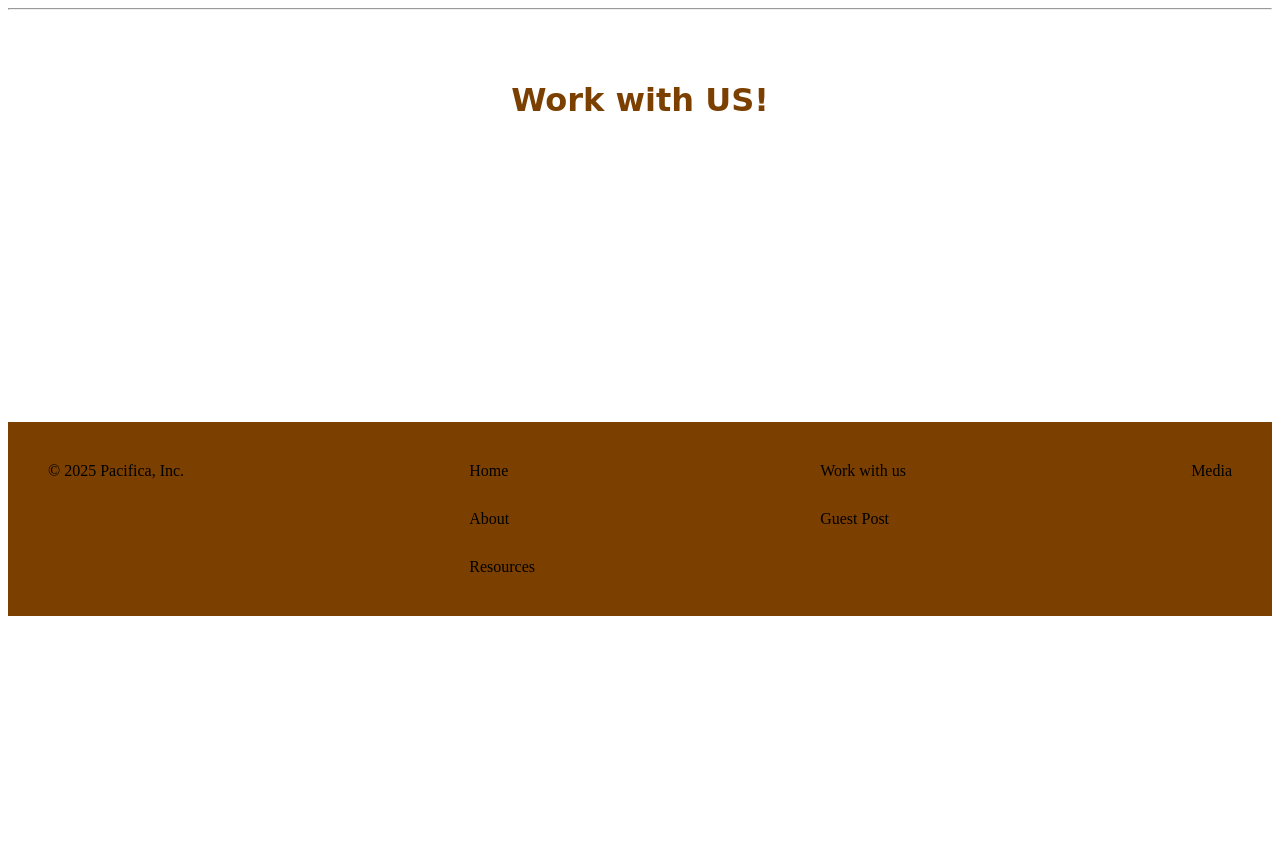
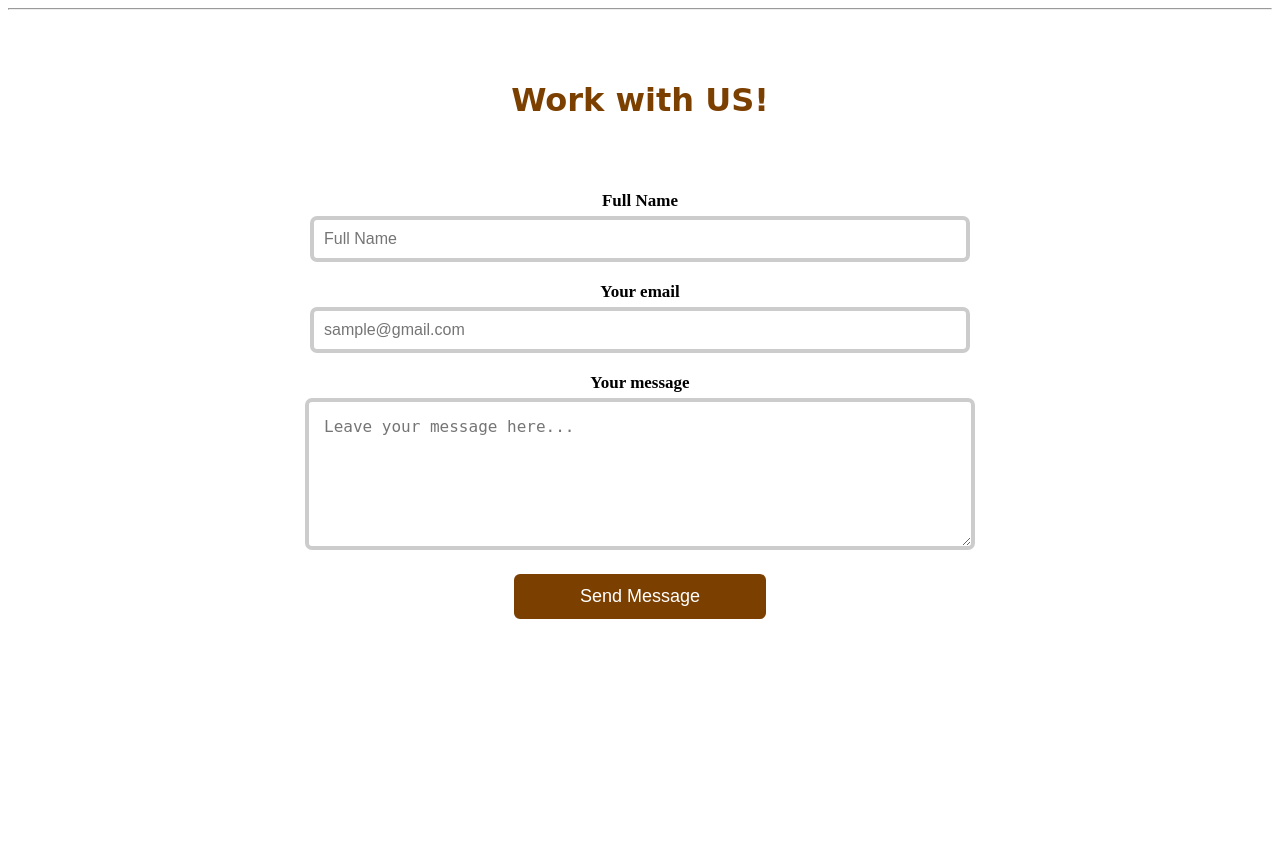
Before and after one commit to jedi24garcia/Pacifica_Project, a Django app: page /work/ in a window 1280 px wide. Shown: the part 188-1047 px from the top of the page. Before the commit the page ends 804 px from the top, so only its background shows below. Run offline with Django 5.2, Linux system fonts and the light colour scheme.

Commit message:
modified work with us page, added message us form to it

```diff
--- a/static/css/base.css
+++ b/static/css/base.css
@@ -340,7 +340,57 @@
 }
 
 /* Resources */
+
 .resources-links li {
   font-size: 18px;
   line-height: 1.6;
 }
+
+/* Work */
+
+.message-container {
+  text-align: center;
+  margin-bottom: 20px;
+}
+
+.message-container label {
+  font-size: 17px;
+  font-weight: 700;
+  margin-bottom: 5px;
+  display: block;
+}
+
+.message-container input,
+.message-container textarea {
+  padding: 15px;
+  font-size: 16px;
+  border: 4px solid #ccc;
+  border-radius: 7px;
+  transition: 0.4s;
+  width: 50%;
+}
+
+.message-container input {
+  padding: 10px;
+}
+
+.submit-button {
+  width: 20%;
+  background-color: #7B3F00;
+  color: white;
+  padding: 12px;
+  font-size: 18px;
+  border: none;
+  border-radius: 6px;
+  cursor: pointer;
+  margin: auto;
+  display: flex;
+  text-align: center;
+  align-items: center;
+  justify-content: center;
+  transition: 0.3s;
+}
+
+.submit-button:hover {
+  background-color: #C19A6B;
+}
--- a/travel/templates/workpage.html
+++ b/travel/templates/workpage.html
@@ -4,4 +4,42 @@
 <div class="home-container">
     <h1>Work with US!</h1>
 </div>
+<form action="#" method="POST">
+    {% csrf_token %}
+
+    <div class="message-container">
+        <label for="name">Full Name</label>
+        <input
+            type="text"
+            id="name"
+            name="name"
+            placeholder="Full Name"
+            required
+        />
+    </div>
+    <div class="message-container">
+        <label for="email">Your email</label>
+        <input
+            type="email"
+            id="email"
+            name="email"
+            placeholder="sample@gmail.com"
+            required
+        />
+    </div>
+    <div class="message-container">
+        <label for="message">Your message</label>
+        <textarea
+            type="text"
+            id="message"
+            name="message"
+            rows="6"
+            placeholder="Leave your message here..."
+            required
+        ></textarea>
+    </div>
+
+    <button type="submit" class="submit-button">Send Message</button>
+
+</form>
 {% endblock %}
```
